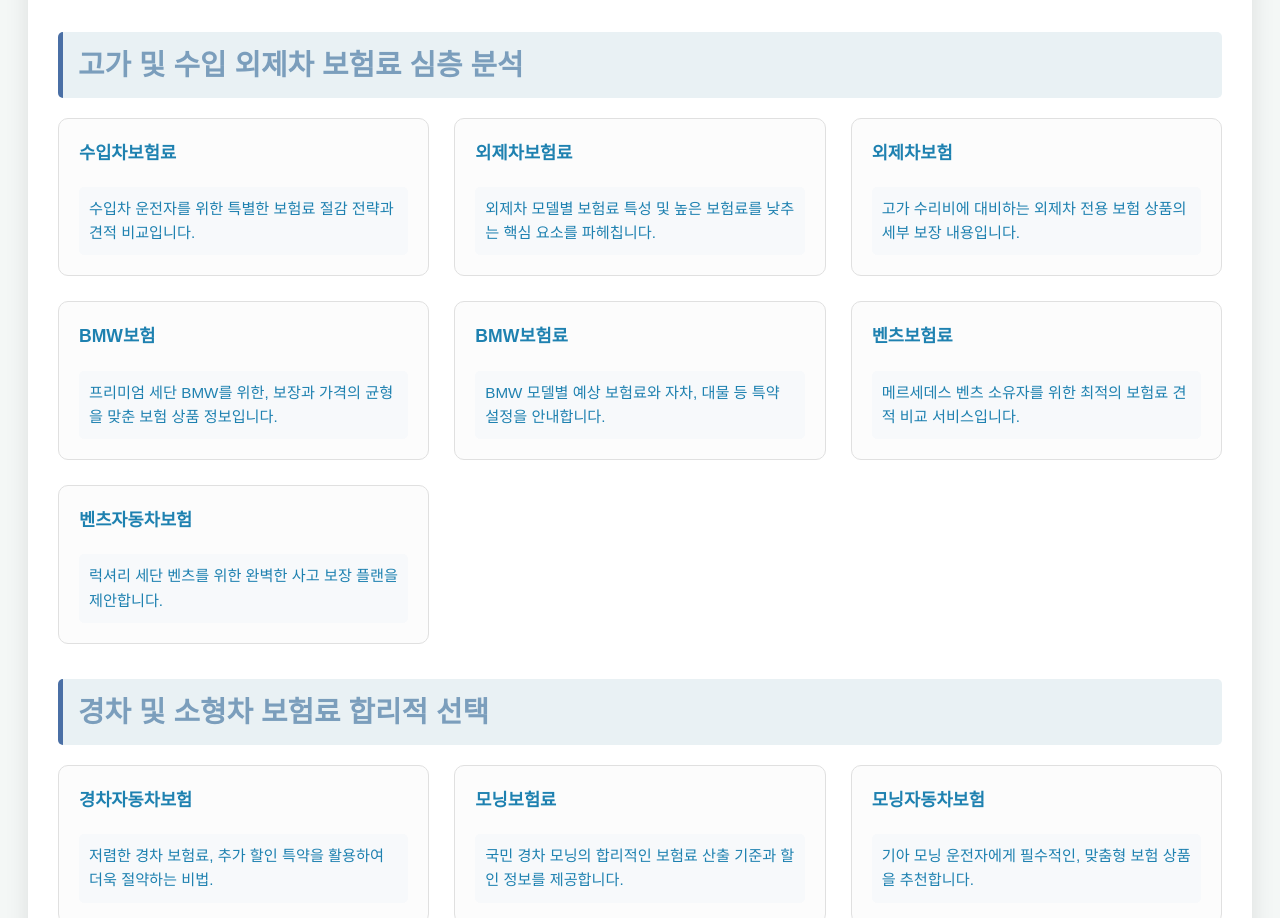
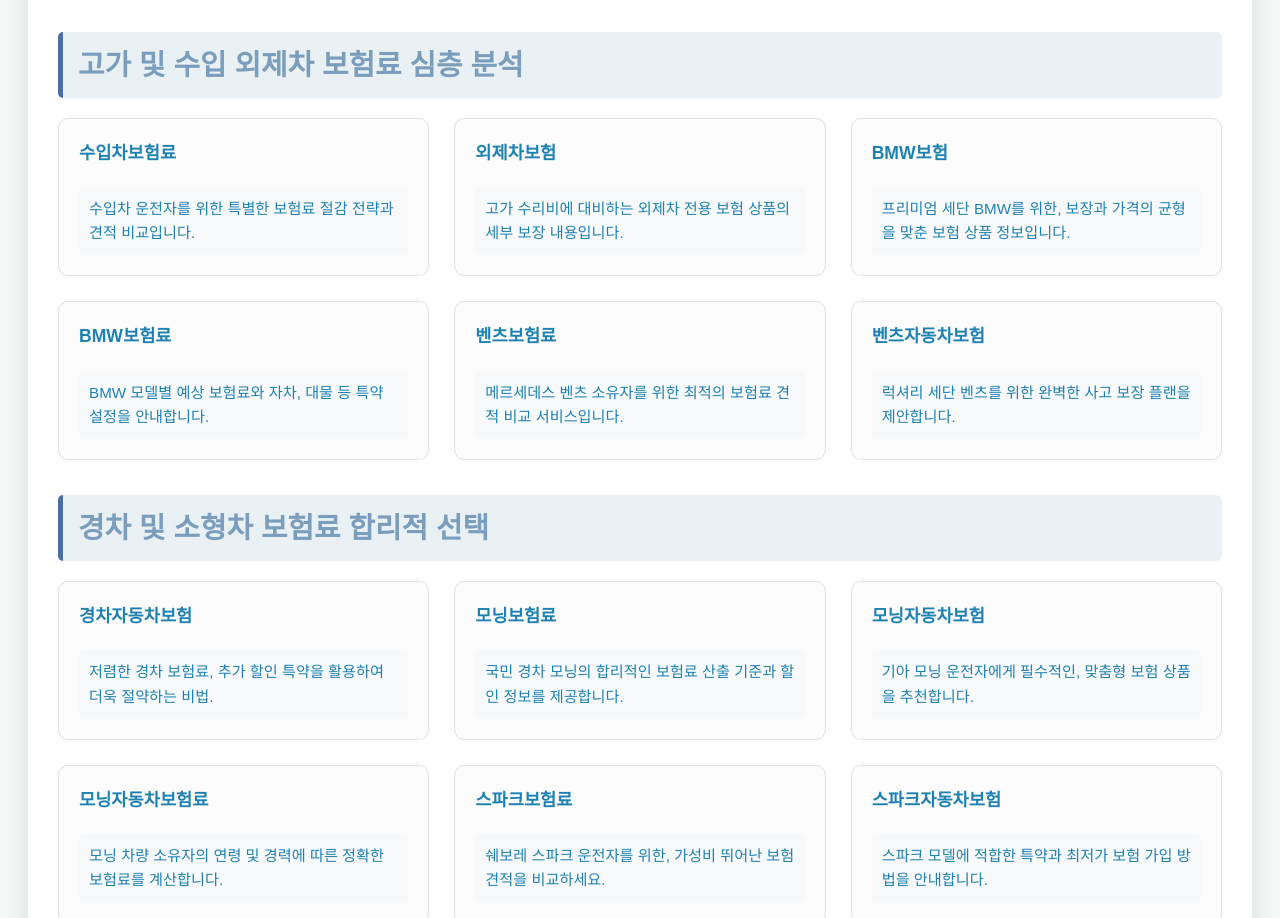
Before and after one commit to firemoney81-naldon/backgtopc, a website: page index.html in a window 1280 px wide. Shown: the part 3316-4234 px from the top of the page. Drawn offline with Linux system fonts and the light colour scheme.

Commit message:
Update index.html

```diff
--- a/index.html
+++ b/index.html
@@ -284,10 +284,6 @@
         <div class="link-card">
             <div class="link-title"><a href="https://directupromotiona.withusdone.com/" target="_blank">수입차보험료</a></div>
             <div class="link-description"><a href="https://directupromotiona.withusdone.com/" target="_blank">수입차 운전자를 위한 특별한 보험료 절감 전략과 견적 비교입니다.</a></div>
-        </div>
-        <div class="link-card">
-            <div class="link-title"><a href="https://directcpmob.withusdone.com/" target="_blank">외제차보험료</a></div>
-            <div class="link-description"><a href="https://directcpmob.withusdone.com/" target="_blank">외제차 모델별 보험료 특성 및 높은 보험료를 낮추는 핵심 요소를 파헤칩니다.</a></div>
         </div>
         <div class="link-card">
             <div class="link-title"><a href="https://directcpmod.withusdone.com/" target="_blank">외제차보험</a></div>
```
